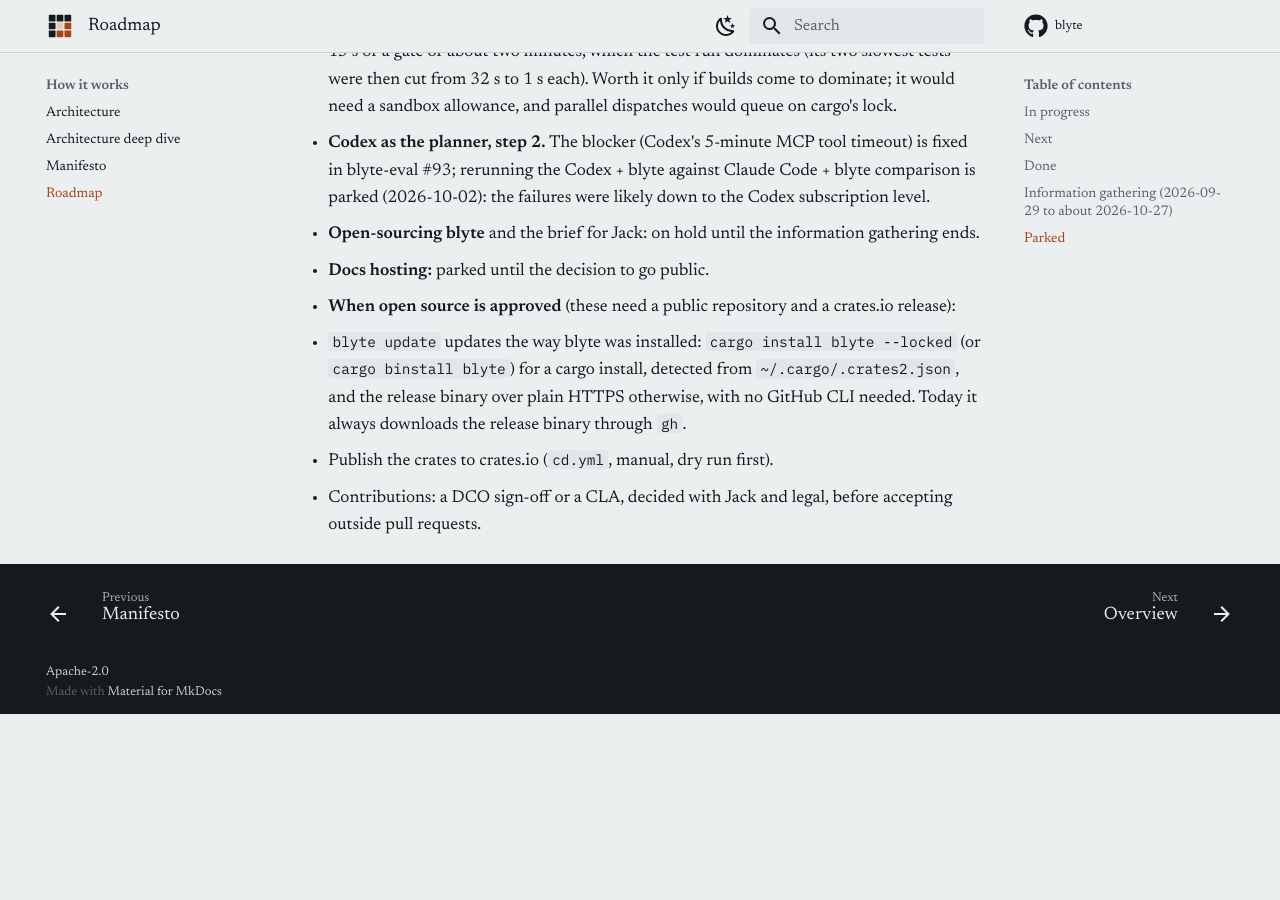
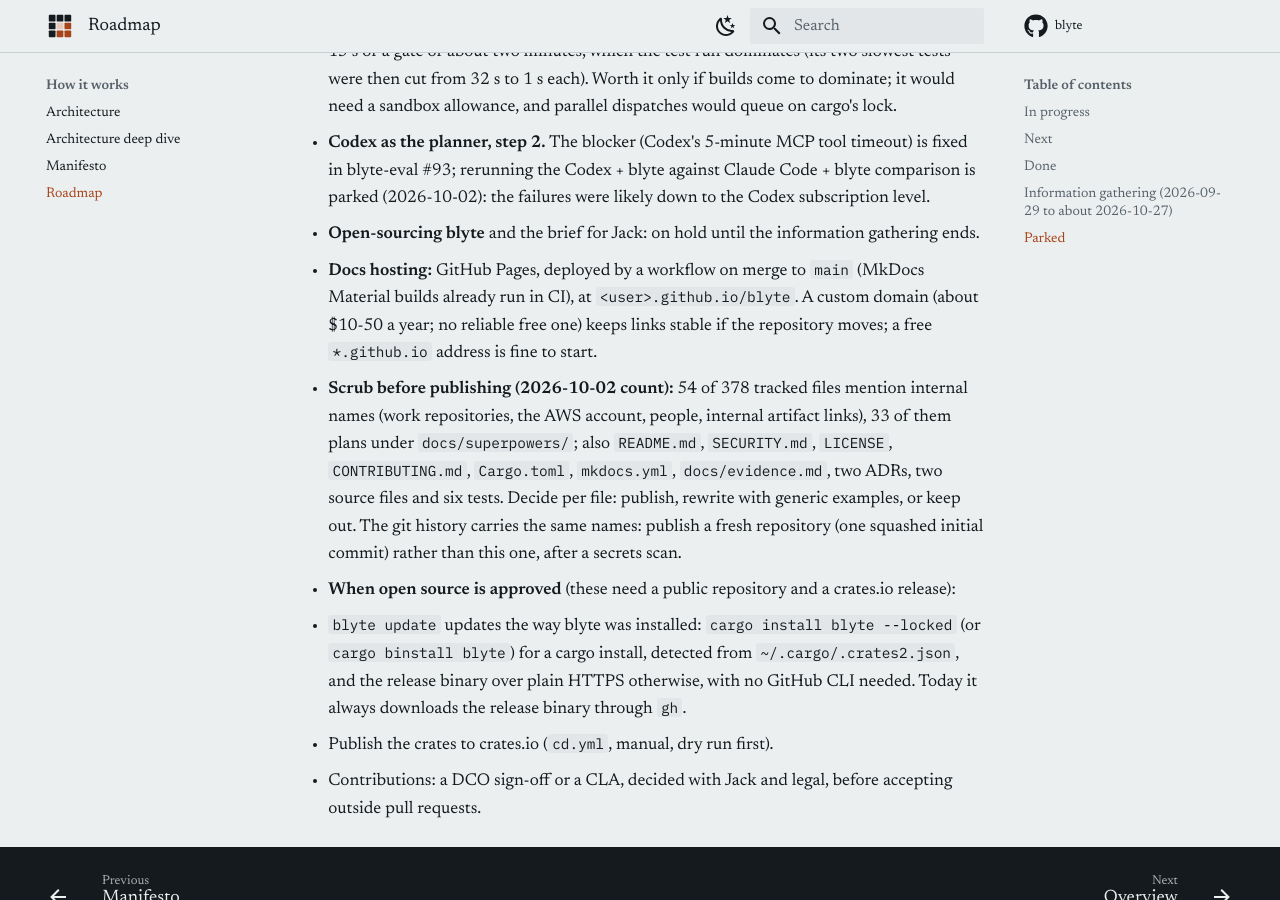
Before and after one commit to dnf0/blyte, an MkDocs documentation site: the page built from docs/roadmap.md, in a window 1280 px wide and 900 px high, scrolled down 4634 px. Built offline with MkDocs 1.6.1 and Material for MkDocs 9.7.7, drawn with Linux system fonts in a browser that asks for light colours; comment, search, counter and statistics services are not loaded; before the commit the page ends 5348 px from its top, so only the background shows below that.

Commit message:
docs(roadmap): open-source docs hosting and the pre-publish scrub
Co-Authored-By: Claude Opus 5.5 (1M context) <noreply@anthropic.com>

```diff
--- a/docs/roadmap.md
+++ b/docs/roadmap.md
@@ -137,7 +137,15 @@ Kept for about the last four weeks; older items are in the git history and the e
   (2026-10-02): the failures were likely down to the Codex subscription level.
 
 - **Open-sourcing blyte** and the brief for Jack: on hold until the information gathering ends.
-- **Docs hosting:** parked until the decision to go public.
+- **Docs hosting:** GitHub Pages, deployed by a workflow on merge to `main` (MkDocs Material builds
+  already run in CI), at `<user>.github.io/blyte`. A custom domain (about $10-50 a year; no reliable
+  free one) keeps links stable if the repository moves; a free `*.github.io` address is fine to start.
+- **Scrub before publishing (2026-10-02 count):** 54 of 378 tracked files mention internal names
+  (work repositories, the AWS account, people, internal artifact links), 33 of them plans under
+  `docs/superpowers/`; also `README.md`, `SECURITY.md`, `LICENSE`, `CONTRIBUTING.md`, `Cargo.toml`,
+  `mkdocs.yml`, `docs/evidence.md`, two ADRs, two source files and six tests. Decide per file: publish,
+  rewrite with generic examples, or keep out. The git history carries the same names: publish a fresh
+  repository (one squashed initial commit) rather than this one, after a secrets scan.
 - **When open source is approved** (these need a public repository and a crates.io release):
   - `blyte update` updates the way blyte was installed: `cargo install blyte --locked` (or
     `cargo binstall blyte`) for a cargo install, detected from `~/.cargo/.crates2.json`, and the
```
